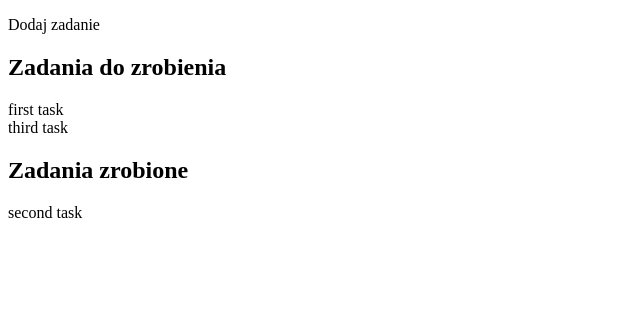
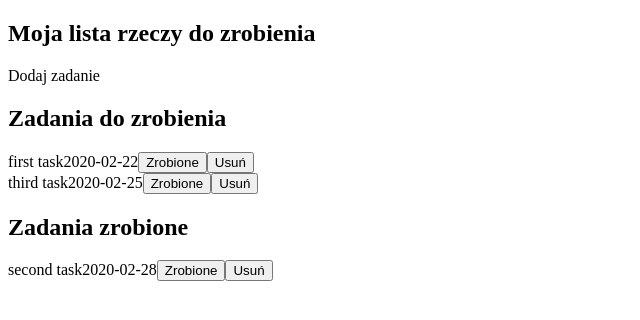
Before and after one commit to unpolaco/Personal-Organizer-App-, a React (Create React App) app: page / in a window 1280 px wide. Shown: the top 320 px of the page, without its empty margins (0-640 px from the left). Built offline with nearby package versions, Linux system fonts and the light colour scheme.

Commit message:
Add delete and done buttons

```diff
--- a/src/App.js
+++ b/src/App.js
@@ -8,29 +8,55 @@ class App extends Component {
       {
         id: 0,
         name: "first task",
+        date: "2020-02-22",
         priority: false,
         done: false,
       },
       {
         id: 1,
         name: "second task",
+        date: "2020-02-28",
         priority: false,
         done: true,
       },
       {
         id: 2,
         name: "third task",
+        date: "2020-02-25",
         priority: true,
         done: false,
       }
     ]
    }
+
+   deleteTask = (id) => {
+    const tasks = [...this.state.tasks];
+    const index = tasks.findIndex(task => task.id === id);
+    tasks.splice(index, 1)
+    this.setState({
+      tasks,
+    })
+   }
+   doneTask = (id) => {
+    const tasks = [...this.state.tasks];
+    tasks[id].done = !tasks[id].done;
+    this.setState({
+      tasks,
+    })
+   }
+
+
   render() {
-    const {tasks} = this.state
+    const {tasks} = this.state;
     return (
       <>
+        <h2>Moja lista rzeczy do zrobienia</h2>
         <AddTask />
-        <TasksLists tasks={tasks}/>
+        <TasksLists
+          tasks={tasks}
+          handleDeleteTask={this.deleteTask}
+          handleDoneTask={this.doneTask}
+          />
 
       </>
   )}
--- a/src/components/Task.js
+++ b/src/components/Task.js
@@ -1,10 +1,14 @@
 import React from 'react'
 
 function Task(props) {
-  const {tasks} = props;
+  const {name, date, id} = props.tasks;
+  const {handleDoneTask, handleDeleteTask} = props;
   return (
       <div>
-      {tasks.name}
+      {name}
+      {date}
+      <button onClick={() => handleDoneTask(id)}>Zrobione</button>
+      <button onClick={() => handleDeleteTask(id)}>Usuń</button>
       </div>
 
   )
--- a/src/components/TaskList.js
+++ b/src/components/TaskList.js
@@ -2,14 +2,20 @@ import React from 'react'
 import Task from './Task'
 
 function TaskList(props) {
-  const {tasks} = props;
+  const {tasks, handleDeleteTask, handleDoneTask} = props;
   return (
     <div>
     <h2>Zadania do zrobienia</h2>
 
       {tasks.map(task => {
         return (
-          !task.done ? <Task key={task.id} tasks={task}/> : false
+          !task.done ?
+          <Task
+          handleDeleteTask={handleDeleteTask}
+          handleDoneTask={handleDoneTask}
+          key={task.id}
+          tasks={task}/>
+          : false
         )
       }
       )}
@@ -17,7 +23,13 @@ function TaskList(props) {
 
     {tasks.map(task => {
         return (
-          task.done ? <Task key={task.id} tasks={task}/> : false
+          task.done ?
+          <Task
+          handleDeleteTask={handleDeleteTask}
+          handleDoneTask={handleDoneTask}
+          key={task.id}
+          tasks={task}/>
+          : false
         )
       }
       )}
```
